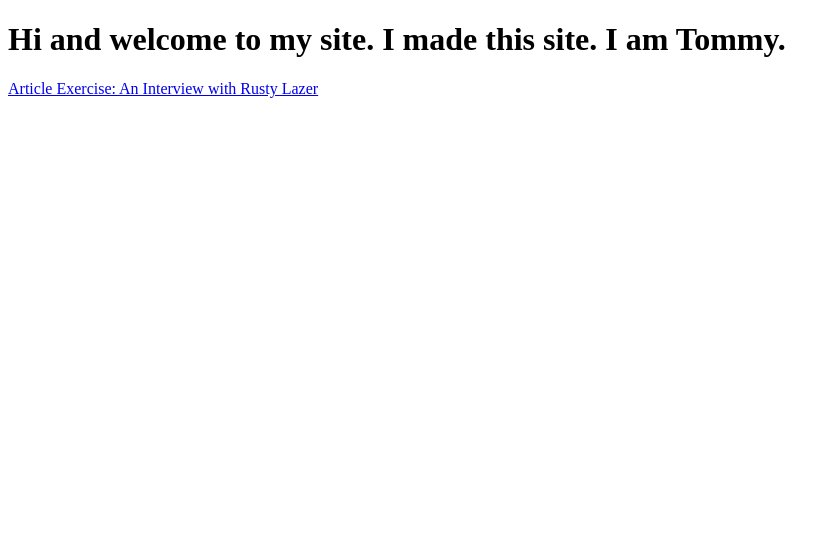
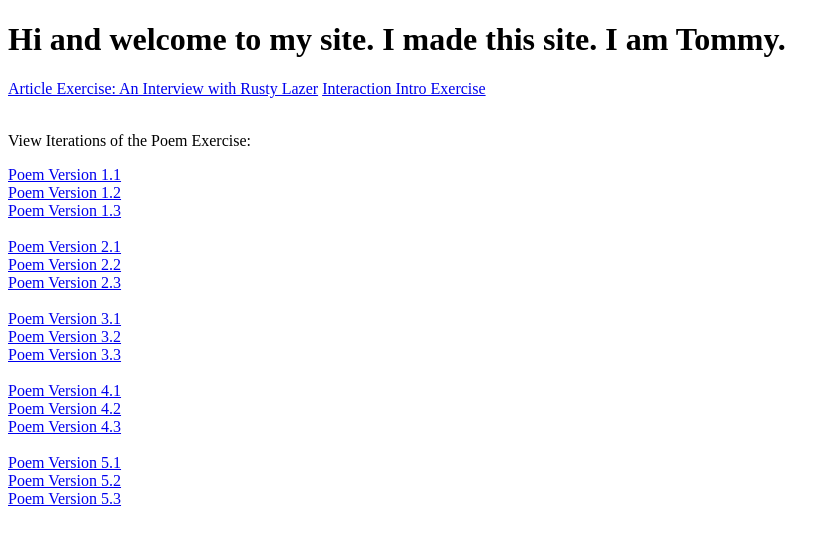
Before and after one commit to TommyRyanVCU/Class-Site, a plain HTML site: page index.html in a window 1280 px wide. Shown: the whole page, without its empty margins (0-840 px from the left). Drawn offline with Linux system fonts and the light colour scheme.

Commit message:
Update index.html

```diff
--- a/index.html
+++ b/index.html
@@ -7,7 +7,46 @@
   </head>
   <body>
     <h1>Hi and welcome to my site. I made this site. I am Tommy.</h1>
-<a href="#"></a>
     <a href="copy_of_article-excersise/index.html">Article Exercise: An Interview with Rusty Lazer</a>
+
+    <a href="/Users/thomasryan/Desktop/ /491_handmade_web/05_Class-site/Interaction/index.html"> Interaction Intro Exercise</a>
+<br>
+<br>
+<p>View Iterations of the Poem Exercise:</p>
+<a href="/Users/thomasryan/Desktop/ /491_handmade_web/03_poem/poem1_v1.html">Poem Version 1.1</a>
+<br>
+<a href="/Users/thomasryan/Desktop/ /491_handmade_web/03_poem/poem1_v2.html"> Poem Version 1.2</a>
+<br>
+<a href="/Users/thomasryan/Desktop/ /491_handmade_web/03_poem/poem1_v3.html">Poem Version 1.3</a>
+<br>
+<br>
+<a href="/Users/thomasryan/Desktop/ /491_handmade_web/03_poem/poem2_v1.html">Poem Version 2.1</a>
+<br>
+<a href="/Users/thomasryan/Desktop/ /491_handmade_web/03_poem/poem2_v2.html">Poem Version 2.2</a>
+<br>
+<a href="/Users/thomasryan/Desktop/ /491_handmade_web/03_poem/poem2_v3.html">Poem Version 2.3</a>
+<br>
+<br>
+<a href="/Users/thomasryan/Desktop/ /491_handmade_web/03_poem/poem3_v1.html">Poem Version 3.1</a>
+<br>
+<a href="/Users/thomasryan/Desktop/ /491_handmade_web/03_poem/poem3_v2.html">Poem Version 3.2</a>
+<br>
+<a href="/Users/thomasryan/Desktop/ /491_handmade_web/03_poem/poem3_v3.html">Poem Version 3.3</a>
+<br>
+<br>
+<a href="/Users/thomasryan/Desktop/ /491_handmade_web/03_poem/poem4_v1.html">Poem Version 4.1</a>
+<br>
+<a href="/Users/thomasryan/Desktop/ /491_handmade_web/03_poem/poem4_v2.html">Poem Version 4.2</a>
+<br>
+<a href="/Users/thomasryan/Desktop/ /491_handmade_web/03_poem/poem4_v3.html">Poem Version 4.3</a>
+<br>
+<br>
+<a href="/Users/thomasryan/Desktop/ /491_handmade_web/03_poem/poem5_v1.html">Poem Version 5.1</a>
+<br>
+<a href="/Users/thomasryan/Desktop/ /491_handmade_web/03_poem/poem5_v2.html">Poem Version 5.2</a>
+<br>
+<a href="/Users/thomasryan/Desktop/ /491_handmade_web/03_poem/poem5_v3.html">Poem Version 5.3</a>
+
+
   </body>
 </html>
```
